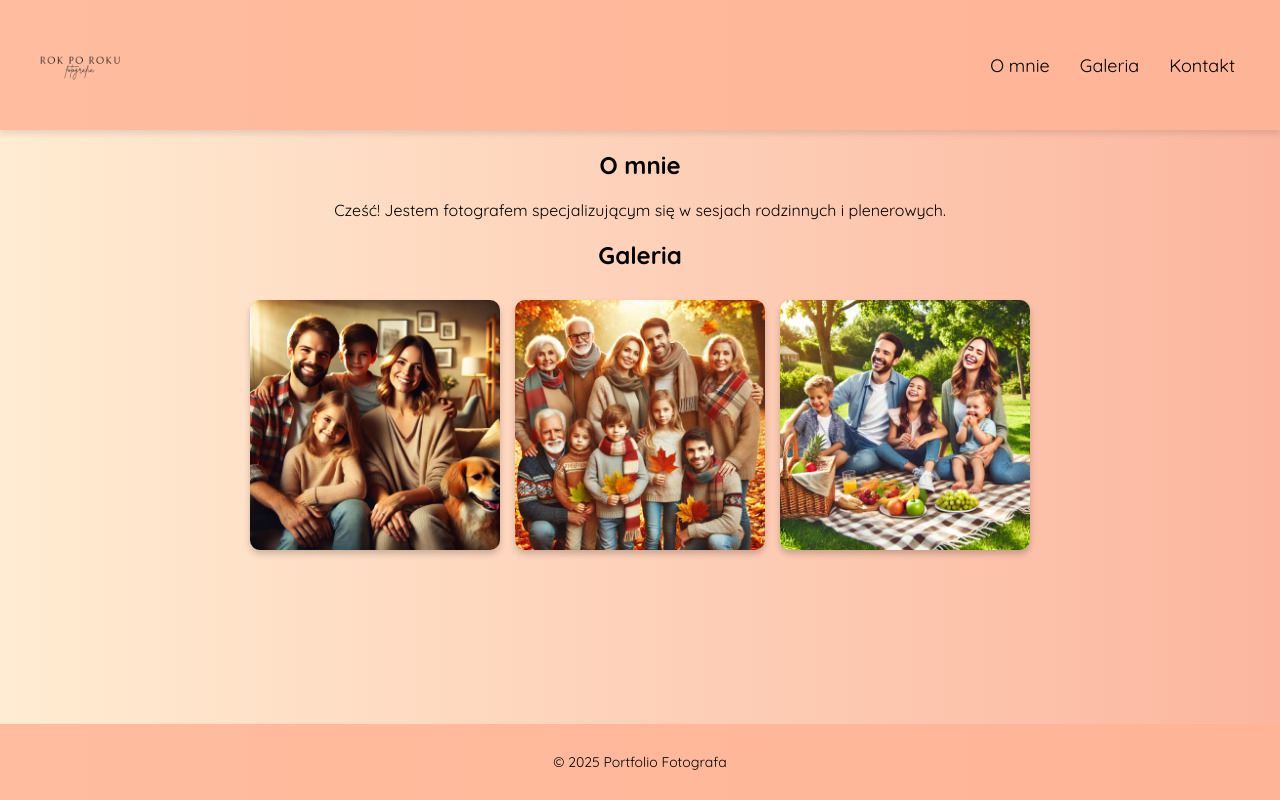
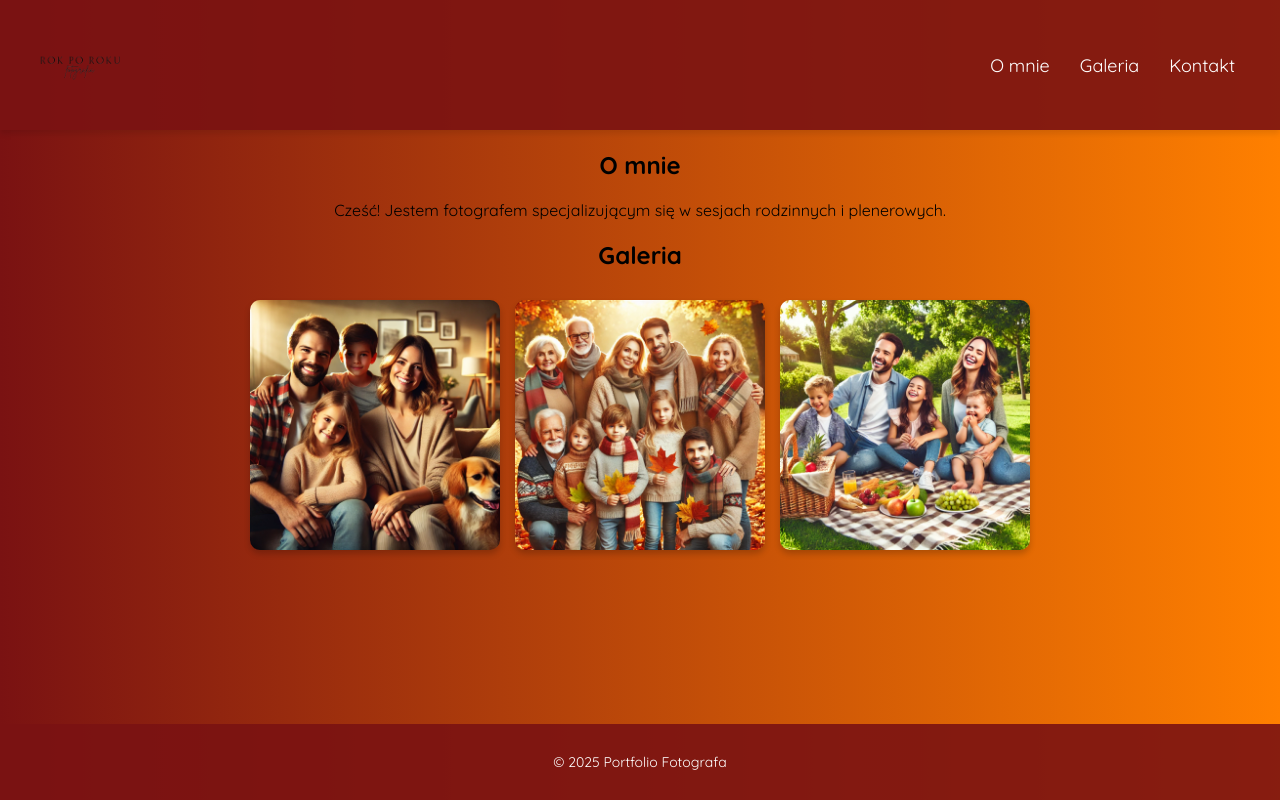
Before and after one commit to kdoniec/rok.po.roku.fotografia, a plain HTML site: page index.html in a window 1280 px wide. Drawn offline with Linux system fonts and the light colour scheme.

Commit message:
Update index.html

```diff
--- a/index.html
+++ b/index.html
@@ -12,14 +12,14 @@
             margin: 0;
             padding: 0;
             text-align: center;
-            background: linear-gradient(to right, #ffecd2, #fcb69f);
+            background: linear-gradient(to right, #7a1212, #ff8000);
             display: flex;
             flex-direction: column;
             min-height: 100vh;
         }
         header {
-            background: rgba(255, 180, 150, 0.85);
-            color: black;
+            background: rgba(122, 18, 18, 0.9);
+            color: white;
             padding: 15px 30px;
             display: flex;
             align-items: center;
@@ -41,14 +41,14 @@
             margin: 0 15px;
         }
         nav ul li a {
-            color: black;
+            color: white;
             text-decoration: none;
             font-weight: 500;
             font-size: 18px;
             transition: color 0.3s;
         }
         nav ul li a:hover {
-            color: #ff5733;
+            color: #ffcc66;
         }
         .gallery {
             display: flex;
@@ -75,8 +75,8 @@
             flex: 1;
         }
         footer {
-            background: rgba(255, 180, 150, 0.85);
-            color: black;
+            background: rgba(122, 18, 18, 0.9);
+            color: white;
             padding: 15px 0;
             font-size: 14px;
             margin-top: auto;
```
